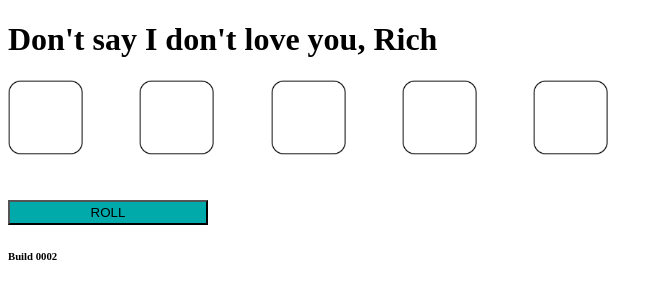
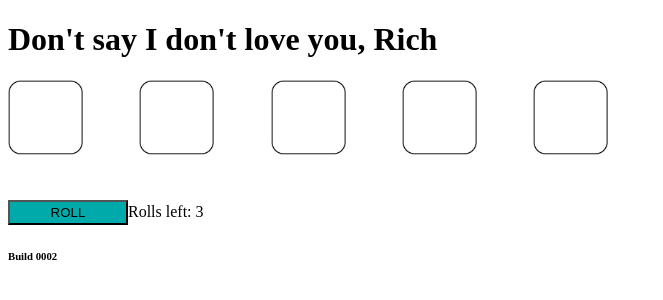
Before and after one commit to SkipperEl/yz2, a Next.js app: page / in a window 1280 px wide. Shown: the top 300 px of the page, without its empty margins (0-663 px from the left). Built offline with nearby package versions, Linux system fonts and the light colour scheme.

Commit message:
no margin?

```diff
--- a/components/gamestate.jsx
+++ b/components/gamestate.jsx
@@ -62,10 +62,21 @@ const reducer = (state, action) => {
 };
 
 const rollButtonStyle = {
-  width: "200px",
+  width: "120px",
   height: "25px",
+
+  backgroundColor: "#00aaaa"
+};
+
+const row = {
   marginTop: "20px",
-  backgroundColor: "#00aaaa"
+  display: "flex",
+  flexDirection: "row",
+  alignItems: "center"
+};
+
+const basicText = {
+  marignLeft: "20px"
 };
 
 export default function Index() {
@@ -78,6 +89,7 @@ export default function Index() {
         onClick={(i) => dispatch({type: "lockToggle", position: i})}
       />
 
+      <div style={row}>
         {state.rollsLeft > 0 ? (
           <button
             style={rollButtonStyle}
@@ -94,6 +106,9 @@ export default function Index() {
           </button>
         )}
 
+        <div style={basicText}>{`Rolls left: ${state.rollsLeft}`}</div>
+      </div>
+
     </>
   );
 }
```
Lines whose indentation alone changed are shown as unchanged.
